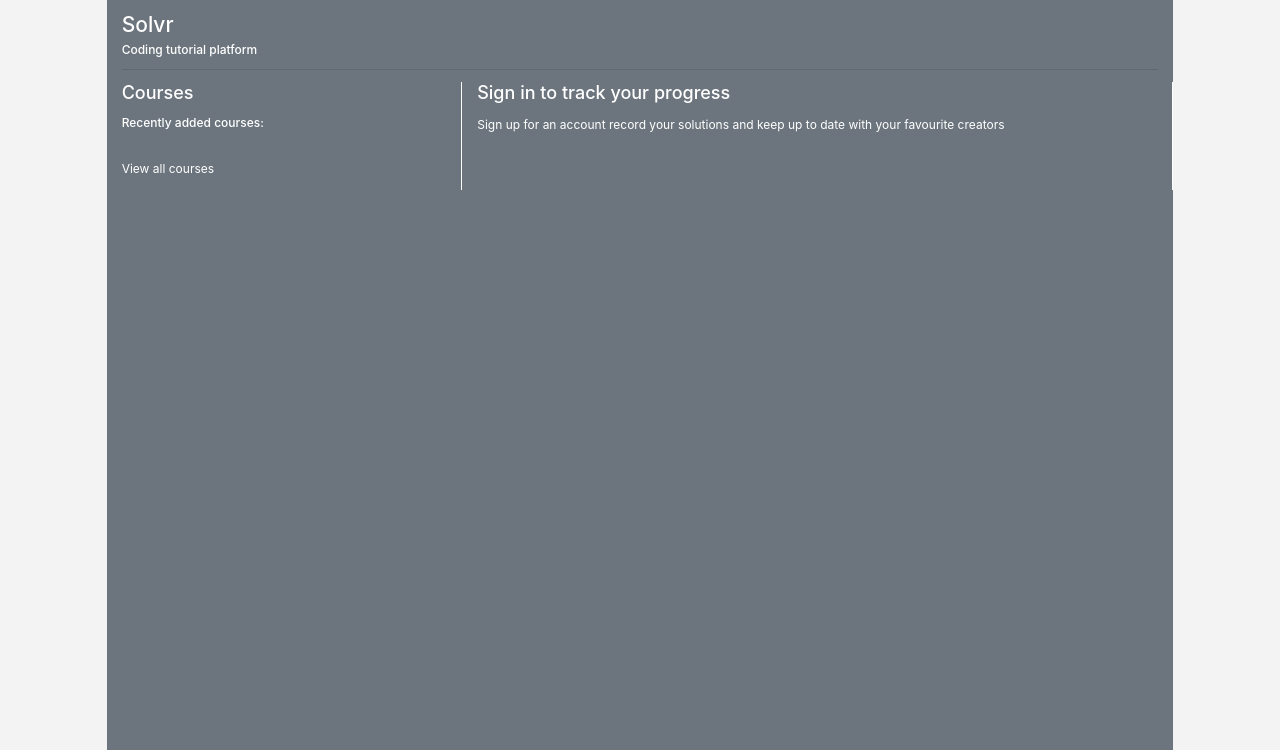
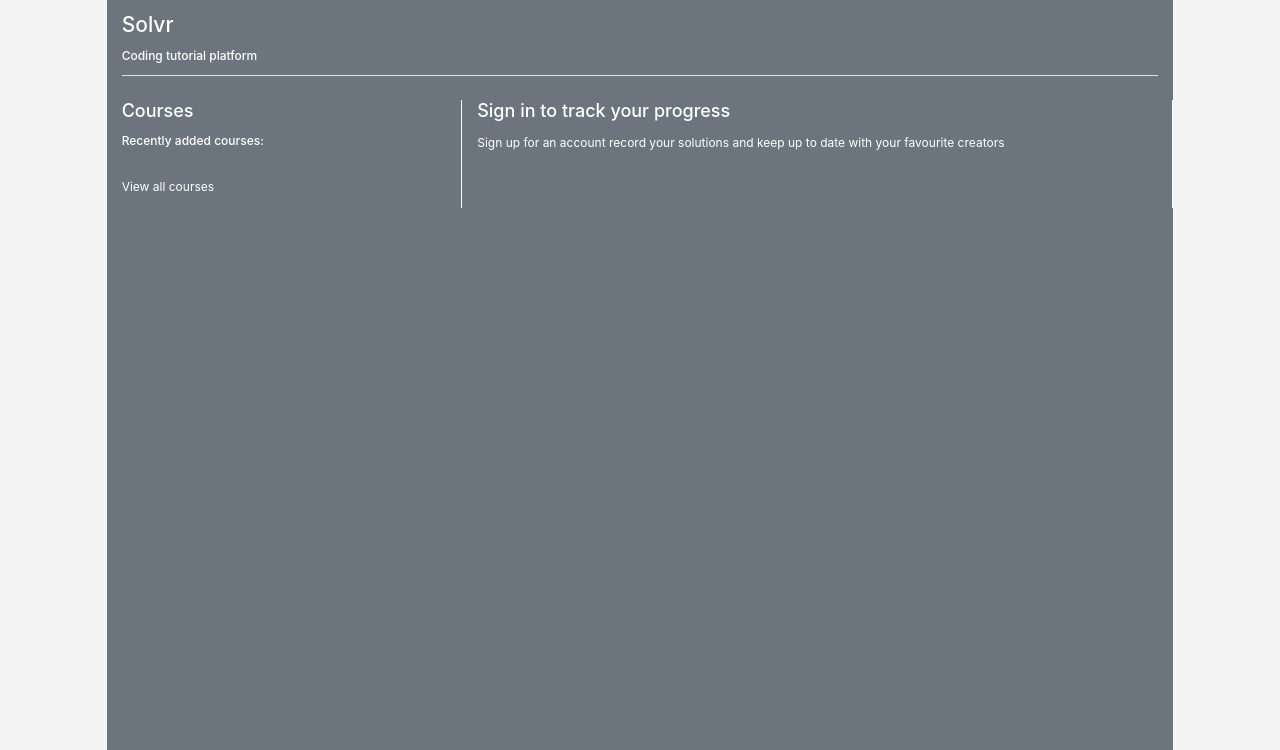
Before and after one commit to AndrewA111/ProjectWebApp, a Django app: page / in a window 1280 px wide. Shown: the part 50-800 px from the top of the page. Run offline with Django 3.2, Linux system fonts and the light colour scheme; data that the repository does not hold is empty; some libraries are stand-ins or nearby versions.

Commit message:
Minor UI updates

```diff
--- /dev/null
+++ b/static/css/sharedStyles.css
@@ -0,0 +1,3 @@
+hr {
+    border: 1px solid white;
+}
--- a/templates/question/index.html
+++ b/templates/question/index.html
@@ -21,14 +21,14 @@
                 <div class="col-md-1 h-100 gutterColor">
                 </div>
                 <div class="col-md-10 bg-secondary text-white h-100">
-                    <div class="mt-3 mb-3">
-                        <h3>Solvr</h3>
-                        <h6>Coding tutorial platform</h6>
-                        <hr/>
+                    <div class="mt-3 mb-3 border-bottom">
+                        <h3 class="mb-3">Solvr</h3>
+                        <h6 class="mb-3">Coding tutorial platform</h6>
+<!--                        <hr/>-->
                     </div>
 
 
-                    <div class="row">
+                    <div class="row pt-3">
                         <div class="col-md-4 border-right border-white">
                             <h4 class="mb-3">Courses</h4>
 
@@ -52,7 +52,7 @@
 
                             </div>
                             <div class="col-md-4">
-                                <h4 class="mb-3">Following:</h4>
+                                <h4 class="mb-3">Following</h4>
                             </div>
                         {% else %}
                             <div class="col-md-8 border-right border-white">
```
Also changed, not shown: templates/question/courses.html (+15 -4 lines), templates/question/lessons.html (+8 -3 lines), templates/question/profile.html (+5 -4 lines), templates/question/questions.html (+8 -3 lines).
